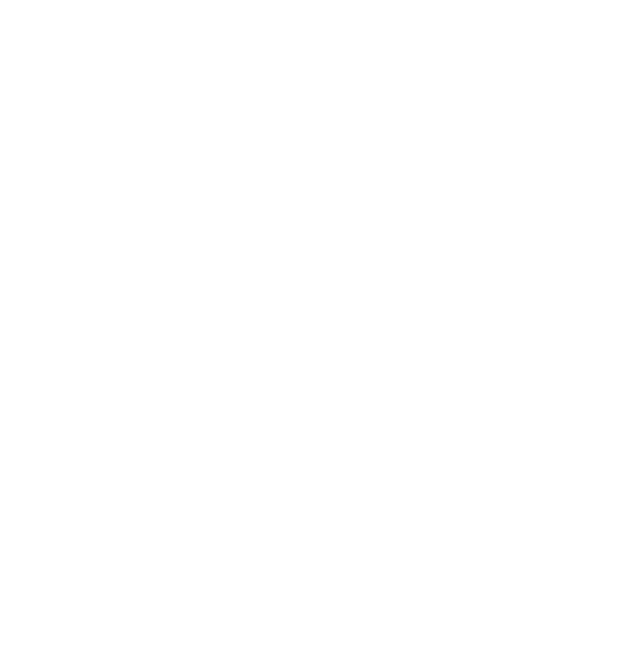
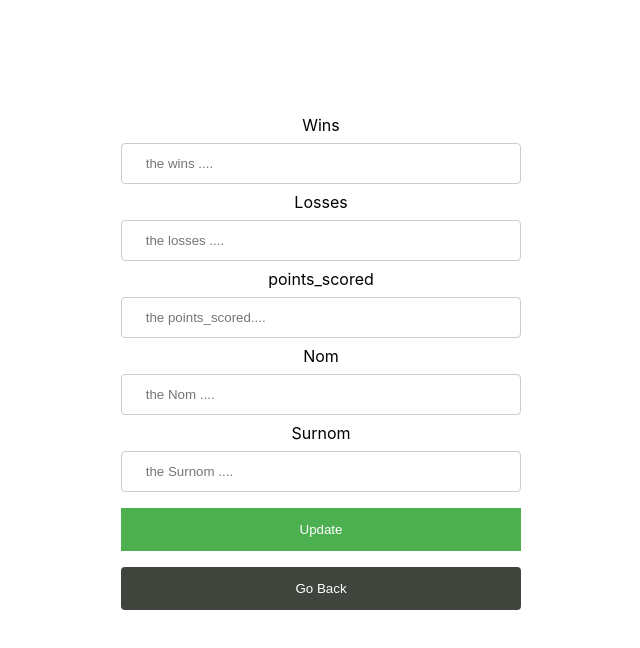
Before and after one commit to ezokovich/new_API, a React (Create React App) app in the folder client/: page /update/1 in a window 1280 px wide. Before the commit this address had no page. Shown: the top 648 px of the page, without its empty margins (319-959 px from the left). Built offline with nearby package versions, Linux system fonts and the light colour scheme; no server answers.

Commit message:
add of the sql files

```diff
--- a/client/src/App.js
+++ b/client/src/App.js
@@ -4,6 +4,7 @@
 import 'react-toastify/dist/ReactToastify.css';
 import Home from "./components/Home"
 import AddEdit from "./components/AddEdit"
+import View from "./components/View";
 function App() {
   return (
     <BrowserRouter>
@@ -14,6 +15,8 @@
       <Routes>
       <Route path='/' element={<Home/>} />
       <Route path='/addfoot' element={<AddEdit/>} />
+      <Route path='/update/:id' element={<AddEdit/>} />
+      <Route path='/view/:id' element={<View/>} />
       </Routes>
 
     </div>
--- a/client/src/components/AddEdit.js
+++ b/client/src/components/AddEdit.js
@@ -14,14 +14,27 @@
 
 const AddEdits = () => {
     const [state, setState] = useState(initialState);
+
     const { wins, losses, points_scored, nom, surnom } = state;
+
     const navigate = useNavigate();
+
+    const {id}  = useParams();
+
+    useEffect(() =>{
+        axios.get( `http://localhost:5000/api/get/${id}` )
+        .then((resp) => setState({...resp.data[0]}))
+    },[id])
+
+
 
     const handleSubmit = (e) => {
         e.preventDefault();
         if (!wins || !losses || !points_scored || !nom || !surnom) {
             toast.error("please inter the value into each input field")
         } else {
+            if (!id){
+
                 axios.post("http://localhost:5000/api/post", {
                     wins,
                     losses,
@@ -32,6 +45,19 @@
                     setState({wins:"",losses:"",points_scored:"",nom:"",surnom:"",})
                 } ).catch((err) => toast.error(err.response.data));
                 toast.success("send succefully")
+            }else {
+                axios.put(`http://localhost:5000/api/update/${id}`, {
+                    wins,
+                    losses,
+                    points_scored,
+                    nom,
+                    surnom
+                }).then(() => {
+                    setState({wins:"",losses:"",points_scored:"",nom:"",surnom:"",})
+                } ).catch((err) => toast.error(err.response.data));
+                toast.success("Update successfully")
+            }
+
             setTimeout(() =>  navigate(`/`),500)
         }
     }
@@ -55,7 +81,7 @@
                     id="wins"
                     name="wins"
                     placeholder=" the wins ...."
-                    value={wins}
+                    value={wins || ""}
                     onChange={handleInputChange}
                 />
                 <label htmlFor="">Losses</label>
@@ -63,7 +89,7 @@
                     id=""
                     name="losses"
                     placeholder=" the losses ...."
-                    value={losses}
+                    value={losses || ""}
                     onChange={handleInputChange}
                 />
                 <label htmlFor="">points_scored</label>
@@ -71,7 +97,7 @@
                     id="points_scored"
                     name="points_scored"
                     placeholder=" the points_scored...."
-                    value={points_scored}
+                    value={points_scored || ""}
                     onChange={handleInputChange}
                 />
                 <label htmlFor="">Nom</label>
@@ -79,7 +105,7 @@
                     id="nom"
                     name="nom"
                     placeholder=" the Nom ...."
-                    value={nom}
+                    value={nom || ""}
                     onChange={handleInputChange}
                 />
                 <label htmlFor="">Surnom</label>
@@ -87,11 +113,11 @@
                     id="surnom"
                     name="surnom"
                     placeholder=" the Surnom ...."
-                    value={surnom}
+                    value={surnom || ""}
                     onChange={handleInputChange}
                 />
 
-                <input type="submit" value="Save" />
+                <input type="submit" value={id ? "Update" : "Save"} />
                 <Link to="/">
                     <input type="button" value="Go Back" />
                 </Link>
--- /dev/null
+++ b/client/src/components/View.js
@@ -0,0 +1,66 @@
+import React, { useState, useEffect } from 'react';
+import {useParams,Link}  from  "react-router-dom" ;
+import axios from 'axios';
+import "./View.css";
+
+const View = () => {
+    const [user , setUser] = useState([]);
+
+    const {id} = useParams();
+
+
+    useEffect(() =>{
+        axios.get( `http://localhost:5000/api/get/${id}` )
+        .then((resp) => setUser({...resp.data[0]}))
+    },[id])
+
+    return(
+        <div style={{marginTop: "150px"}}>
+            <div className="card">
+                 <div className="card-header">
+                      <p> Detail of Footballers</p>
+                 </div>
+                 <div className="container">
+                     <strong>ID: </strong>
+                     <span> {id}</span>
+                     <br />
+                     <br />
+
+                     <strong>Wins: </strong>
+                     <span> {user.wins}</span>
+                     <br />
+                     <br />
+
+                     <strong>Losses :</strong>
+                     <span> {user.losses}</span>
+                     <br />
+                     <br />
+
+                     <strong>Point_Scored:</strong>
+                     <span> {point_scored}</span>
+                     <br />
+                     <br />
+
+                     <strong> Nom :</strong>
+                     <span> {user.nom}</span>
+                     <br />
+                     <br />
+
+                     <strong> Surnom:</strong>
+                     <span> {user.surnom}</span>
+                     <br />
+                     <br />
+
+                     <Link>
+
+                      <div className="btn btn-edit"> Go Back</div>
+
+                     </Link>
+                 </div>
+            </div>
+        </div>
+    )
+}
+
+
+export default View
```
Also changed, not shown: client/src/components/View.css (added), 1 other file (tests, documents, lock files or other folders). Lines whose indentation alone changed are shown as unchanged.
